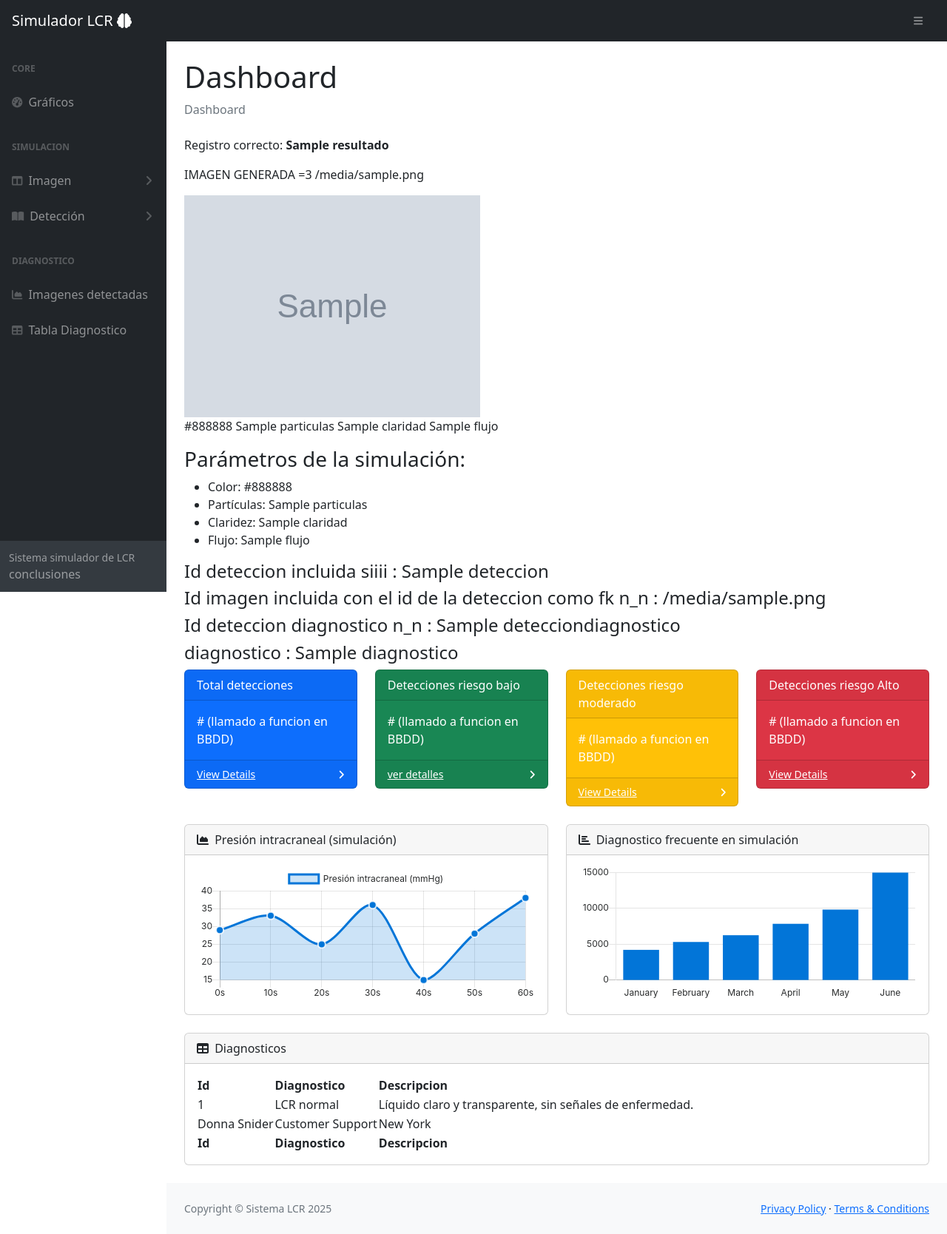
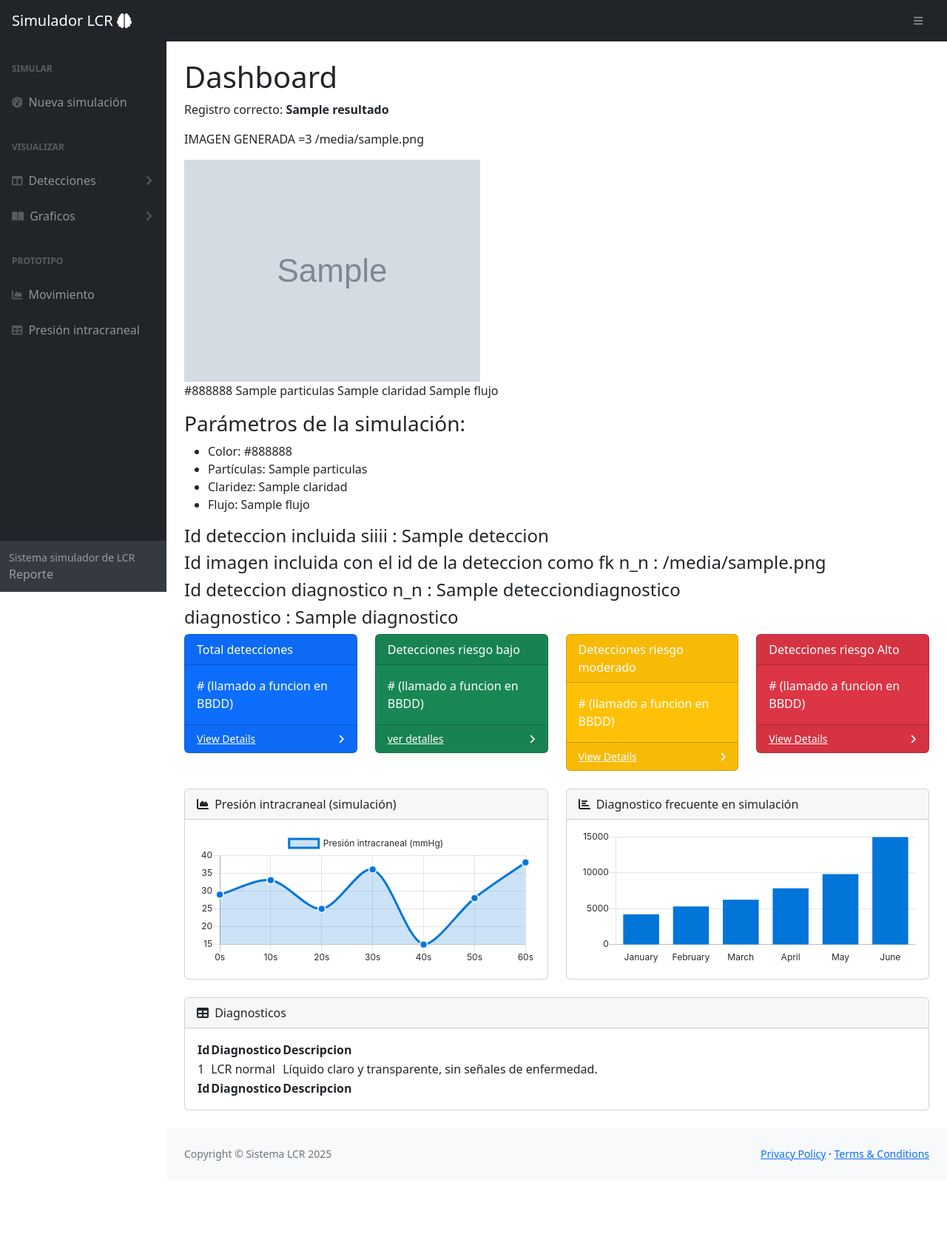
Before and after one commit to Yesica7888/PROYECTO-LCR-2025, a Flask app: template templates/plantilla/index.html in a window 1280 px wide. Shown: the whole page at 74% size. After the commit the page ends 1569 px from the top, so only its background shows below. Run offline with Flask 3, Linux system fonts and the light colour scheme; the template is opened without the code that fills it: most values are stand-ins (such as "Sample title", 1, 10 or a date in 2020); grey boxes marked "Sample" are stand-in pictures; some libraries are stand-ins or nearby versions.

Commit message:
Frontend
navbar para las opciones que va a tener el aplicativo web

```diff
--- a/app.py
+++ b/app.py
@@ -1,11 +1,23 @@
-#from flask import Flask
-#from controllers.main import main
+from flask import Flask
+from controllers.main import main
+from controllers.imagen_simulacion import image_bp
 
 #app = Flask(__name__)
 #app.register_blueprint(main) #registre este archivo porque alli estan las rutas que voy a usar en la app principal es decir aca
 
 #if __name__ == "__main__":
 #    app.run (debug=True, port=5000)
+
+app = Flask(__name__)
+app.register_blueprint(main)
+
+if __name__ == "__main__":
+  app.run (debug=True, port=5000)
+
+
+
+
+
 
 #probando la plantilla
 
@@ -15,16 +27,21 @@
 #if __name__ == "__main__":
 #    app.run (debug=True, port=5000, host='0.0.0.0')
 
-from flask import Flask, jsonify
-from controllers.imagen_simulacion import image_bp #se importa el bp
+#FUNCIONAL
 
-def create_app():
-    app = Flask(__name__)
+#from flask import Flask, jsonify
+#from controllers.imagen_simulacion import image_bp #se importa el bp
 
+#def create_app():
+#    app = Flask(__name__)
  # Registrar el blueprint del controlador de imágenes
-    app.register_blueprint(image_bp) #se registra el bp
-    return app
+#    app.register_blueprint(image_bp) #se registra el bp
+#    return app
 
-if __name__ == "__main__":
-    app = create_app()
-    app.run(debug=True)
+#if __name__ == "__main__":
+#    app = create_app()
+#    app.run(debug=True)
+
+
+#if __name__ == "__main__":
+#  app.run(debug=True)
--- a/controllers/imagen_simulacion.py
+++ b/controllers/imagen_simulacion.py
@@ -148,7 +148,7 @@ def generateImg(color_hex="#FFFFFF",particulas=False, claridad=True, flujo=True
 @image_bp.route('/deteccionimg')
 def generate_image():
  #generar imagen con parametros
- image_path,parametros_lcr = generateImg("#FFC0CB",True,False,True)
+ image_path,parametros_lcr = generateImg("#FFFFFF",False,True,True)
 
  #simular la deteccion y guardar en BBDD
  fecha=datetime.now().date()
--- a/models/deteccion.py
+++ b/models/deteccion.py
@@ -36,13 +36,12 @@ def getDeteccion():
     conn.close()
     return registros
 
-#modificar consulta...
 def getDeteccionId(id_deteccion):
     conn = getConnection()
     cursor = conn.cursor()
     cursor.execute("SELECT id_deteccion, fecha,color_hex,particulas,claridad,flujo,hora FROM deteccion " \
     "WHERE id_deteccion = %s ",(id_deteccion,))
-    registro = cursor.fetchone() #devuelve el registro único por el id
+    registro = cursor.fetchone() #devuelve el registro único por el id, una tupla
     cursor.close()
     conn.close()
     return registro
--- a/templates/plantilla/index.html
+++ b/templates/plantilla/index.html
@@ -26,68 +26,42 @@
                     <nav class="sb-sidenav accordion sb-sidenav-dark" id="sidenavAccordion">
                         <div class="sb-sidenav-menu">
                             <div class="nav">
-                                <div class="sb-sidenav-menu-heading">Core</div>
+                                <div class="sb-sidenav-menu-heading">SIMULAR</div>
                                 <a class="nav-link" href="#">
                                     <div class="sb-nav-link-icon"><i class="fas fa-tachometer-alt"></i></div>
-                                    Gráficos
+                                    Nueva simulación
                                 </a>
-                                <div class="sb-sidenav-menu-heading">SIMULACION</div>
+                                <div class="sb-sidenav-menu-heading">VISUALIZAR</div>
                                 <a class="nav-link collapsed" href="#" data-bs-toggle="collapse" data-bs-target="#collapseLayouts" aria-expanded="false" aria-controls="collapseLayouts">
                                     <div class="sb-nav-link-icon"><i class="fas fa-columns"></i></div>
-                                    Imagen
+                                    Detecciones
                                     <div class="sb-sidenav-collapse-arrow"><i class="fas fa-angle-down"></i></div>
                                 </a>
                                 <div class="collapse" id="collapseLayouts" aria-labelledby="headingOne" data-bs-parent="#sidenavAccordion">
                                     <nav class="sb-sidenav-menu-nested nav">
-                                        <a class="nav-link" href="#">Static Navigation</a>
-                                        <a class="nav-link" href="#">Light Sidenav</a>
+                                        <a class="nav-link" href="#">Tabla detalle</a>
+                                        <a class="nav-link" href="#">Agregados recientemente </a>
                                     </nav>
                                 </div>
                                 <a class="nav-link collapsed" href="#" data-bs-toggle="collapse" data-bs-target="#collapsePages" aria-expanded="false" aria-controls="collapsePages">
                                     <div class="sb-nav-link-icon"><i class="fas fa-book-open"></i></div>
-                                    Detección
+                                    Graficos
                                     <div class="sb-sidenav-collapse-arrow"><i class="fas fa-angle-down"></i></div>
                                 </a>
-                                <div class="collapse" id="collapsePages" aria-labelledby="headingTwo" data-bs-parent="#sidenavAccordion">
-                                    <nav class="sb-sidenav-menu-nested nav accordion" id="sidenavAccordionPages">
-                                        <a class="nav-link collapsed" href="#" data-bs-toggle="collapse" data-bs-target="#pagesCollapseAuth" aria-expanded="false" aria-controls="pagesCollapseAuth">
-                                            Authentication
-                                            <div class="sb-sidenav-collapse-arrow"><i class="fas fa-angle-down"></i></div>
-                                        </a>
-                                        <div class="collapse" id="pagesCollapseAuth" aria-labelledby="headingOne" data-bs-parent="#sidenavAccordionPages">
-                                            <nav class="sb-sidenav-menu-nested nav">
-                                                <a class="nav-link" href="#">Login</a>
-                                                <a class="nav-link" href="#">Register</a>
-                                                <a class="nav-link" href="#">Forgot Password</a>
-                                            </nav>
-                                        </div>
-                                        <a class="nav-link collapsed" href="#" data-bs-toggle="collapse" data-bs-target="#pagesCollapseError" aria-expanded="false" aria-controls="pagesCollapseError">
-                                            Error
-                                            <div class="sb-sidenav-collapse-arrow"><i class="fas fa-angle-down"></i></div>
-                                        </a>
-                                        <div class="collapse" id="pagesCollapseError" aria-labelledby="headingOne" data-bs-parent="#sidenavAccordionPages">
-                                            <nav class="sb-sidenav-menu-nested nav">
-                                                <a class="nav-link" href="#">401 Page</a>
-                                                <a class="nav-link" href="#">404 Page</a>
-                                                <a class="nav-link" href="#">500 Page</a>
-                                            </nav>
-                                        </div>
-                                    </nav>
-                                </div>
-                                <div class="sb-sidenav-menu-heading">Diagnostico</div>
+                                <div class="sb-sidenav-menu-heading">PROTOTIPO</div>
                                 <a class="nav-link" href="#">
                                     <div class="sb-nav-link-icon"><i class="fas fa-chart-area"></i></div>
-                                    Imagenes detectadas
+                                    Movimiento
                                 </a>
                                 <a class="nav-link" href="#">
                                     <div class="sb-nav-link-icon"><i class="fas fa-table"></i></div>
-                                    Tabla Diagnostico
+                                    Presión intracraneal
                                 </a>
                             </div>
                         </div>
                         <div class="sb-sidenav-footer">
                             <div class="small">Sistema simulador de LCR</div>
-                            conclusiones
+                            <a> Reporte</a>
                         </div>
                     </nav>
                 </div>
@@ -95,9 +69,6 @@
                     <main>
                         <div class="container-fluid px-4">
                             <h1 class="mt-4">Dashboard</h1>
-                            <ol class="breadcrumb mb-4">
-                                <li class="breadcrumb-item active">Dashboard</li>
-                            </ol>
 
                             <div class="row">
                             <!--prueba imagen-->
@@ -216,12 +187,6 @@
 
                                             </tr>
 
-                                            <tr>
-                                                <td>Donna Snider</td>
-                                                <td>Customer Support</td>
-                                                <td>New York</td>
-
-                                            </tr>
                                         </tbody>
                                     </table>
                                 </div>
@@ -243,9 +208,9 @@
                 </div>
             </div>
             <script src="https://cdn.jsdelivr.net/npm/bootstrap@5.2.3/dist/js/bootstrap.bundle.min.js" crossorigin="anonymous"></script>
-            <script src="{{ url_for('static', filename='js/scripts.js') }}"></script> <!--modificacion en vez de href -->
+            <script src="{{ url_for('static', filename='js/scripts.js') }}"></script>
             <script src="https://cdnjs.cloudflare.com/ajax/libs/Chart.js/2.8.0/Chart.min.js" crossorigin="anonymous"></script>
-            <script src="{{ url_for('static', filename='assets/demo/grafico-pic.js') }}"></script> <!--busqueda en rutas relativas -->
+            <script src="{{ url_for('static', filename='assets/demo/grafico-pic.js') }}"></script>
             <script src="{{ url_for('static', filename='assets/demo/chart-bar-demo.js') }}"></script>
             <script src="https://cdn.jsdelivr.net/npm/simple-datatables@7.1.2/dist/umd/simple-datatables.min.js" crossorigin="anonymous"></script>
             <script src="{{ url_for('static', filename='js/datatables-simple-demo.js') }}"></script>
```
Also changed, not shown: controllers/main.py (+7 -7 lines), static/assets/demo/chart-area-demo.js (deleted, +0 -54 lines), static/assets/demo/grafico-pic.js (+1 -52 lines), static/imgLCR/test_lcr23.png (added), static/imgLCR/test_lcr24.png (added), static/imgLCR/test_lcr25.png (added), static/imgLCR/test_lcr26.png (added), static/imgLCR/test_lcr27.png (added), static/imgLCR/test_lcr28.png (added), static/imgLCR/test_lcr29.png (added).
